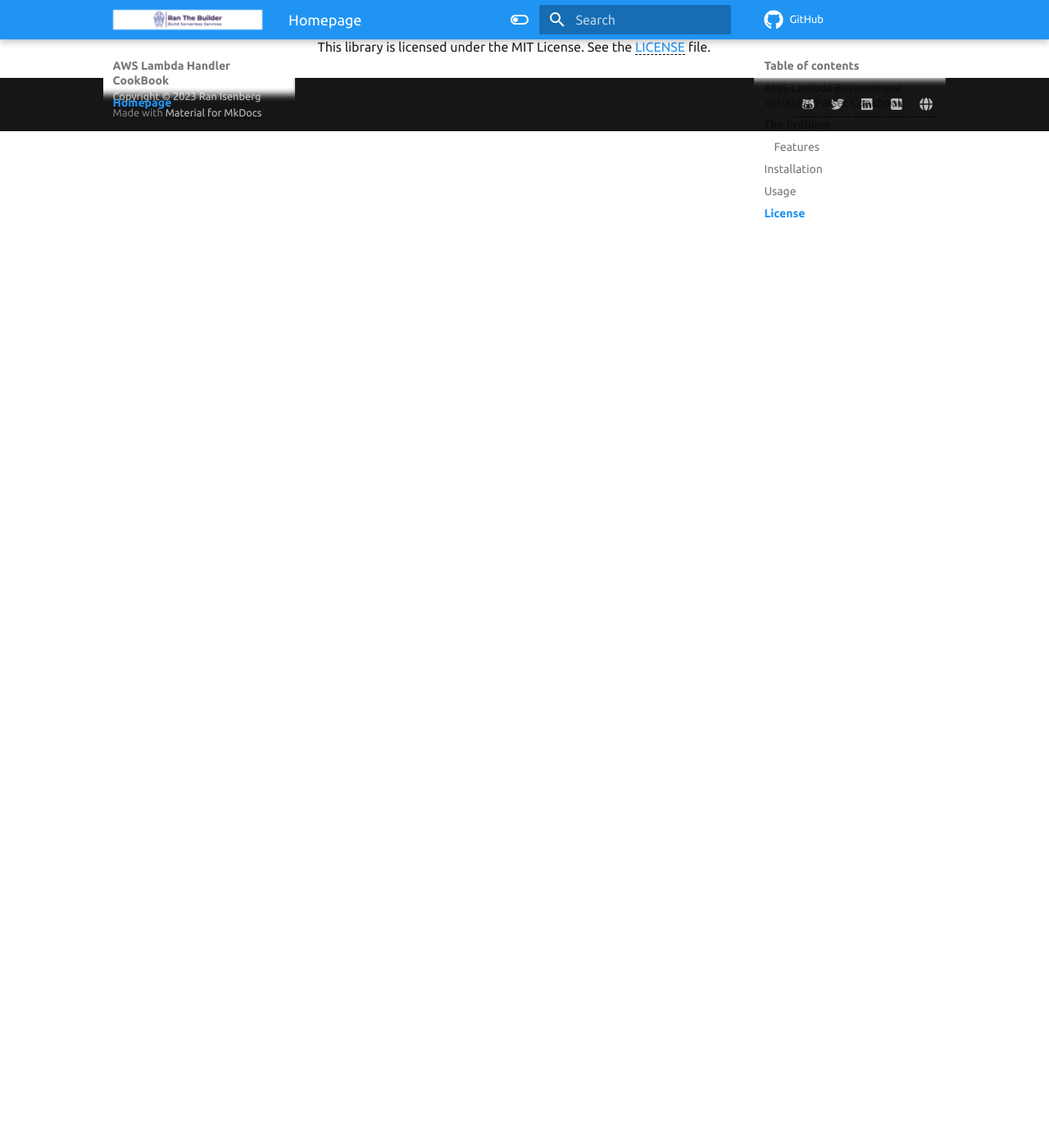
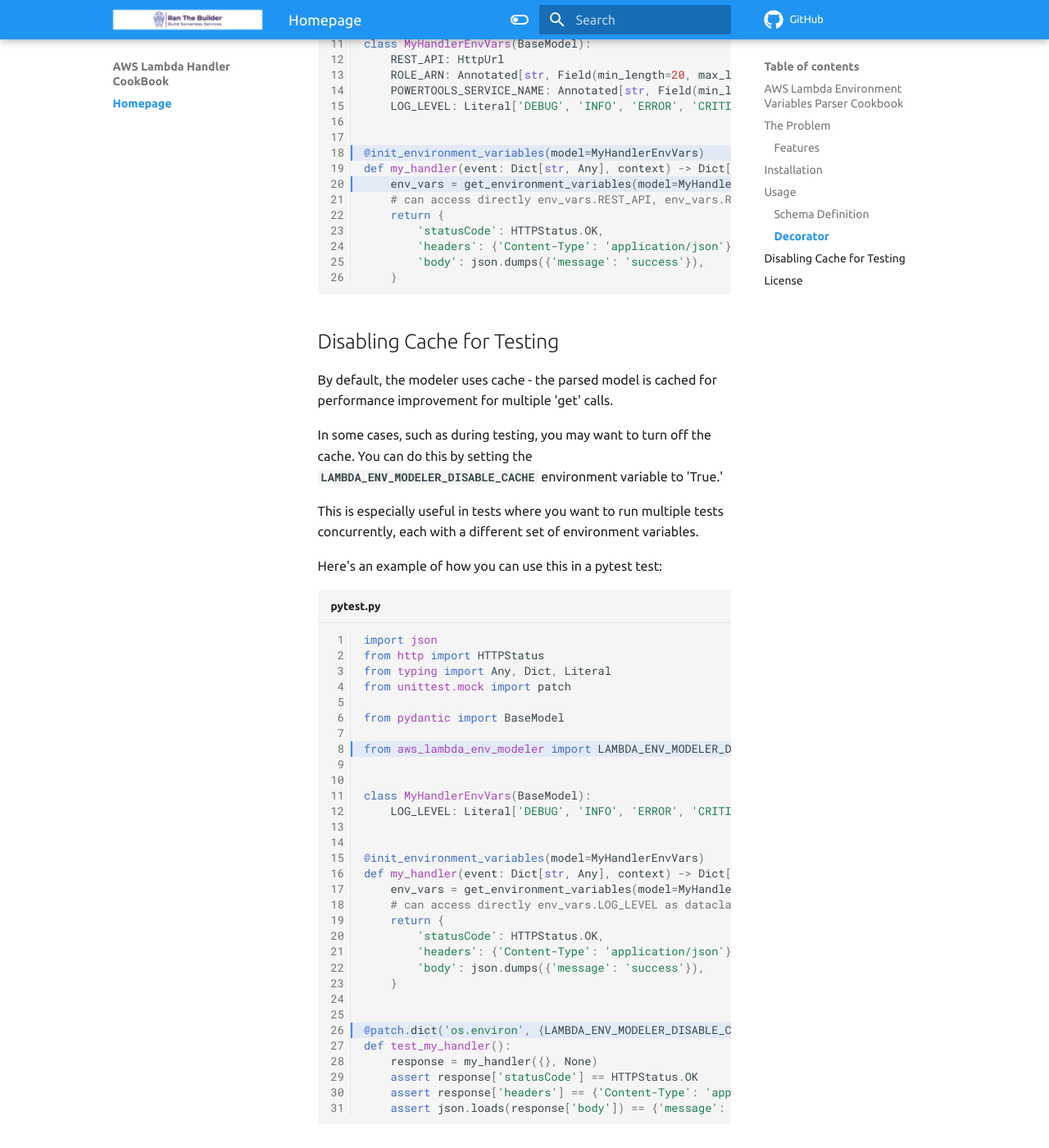
Before and after one commit to ran-isenberg/aws-lambda-env-modeler, an MkDocs documentation site: the page built from docs/index.md, in a window 1280 px wide and 1400 px high, scrolled down 2705 px. Shown: the whole window at 82% size. Built offline with MkDocs 1.6.1 and Material for MkDocs 9.7.7, drawn with Linux system fonts in a browser that asks for light colours; comment, search, counter and statistics services are not loaded; before the commit the page ends 2865 px from its top, so only the background shows below that; some of the changed text lies outside the part shown.

Commit message:
feature: allow to disable lru_caching when needed in testing context (#68)
---------

Co-authored-by: Ran Isenberg <ran.isenberg@ranthebuilder.cloud>

````diff
--- a/docs/index.md
+++ b/docs/index.md
@@ -44,24 +44,40 @@ pip install aws-lambda-env-modeler
 
 ## Usage
 
+### Schema Definition
+
 First, define a Pydantic model for your environment variables:
 
-```python
-from pydantic import BaseModel
-
-class MyEnvVariables(BaseModel):
-    DB_HOST: str
-    DB_PORT: int
-    DB_USER: str
-    DB_PASS: str
+```python title="schema.py"
+--8<-- "docs/snippets/schema.py"
 ```
 
-You must first use the `@init_environment_variables` decorator to automatically validate and initialize the environment variables before executing a function:
+Notice how you can use advanced types and value assertions and not just plain strings.
 
-Then, you can fetch and validate the environment variables with your model:
+### Decorator
 
-```python hl_lines="8 18 20" title="my_handler.py"
+Before executing a function, you must use the `@init_environment_variables` decorator to validate and initialize the environment variables automatically.
+
+The decorator guarantees that the function will run with the correct variable configuration.
+
+Then, you can fetch the environment variables using the global getter function, 'get_environment_variables,' and use them just like a data class. At this point, they are parsed and validated.
+
+```python hl_lines="7 18 20" title="my_handler.py"
 --8<-- "docs/snippets/my_handler.py"
+```
+
+## Disabling Cache for Testing
+
+By default, the modeler uses cache - the parsed model is cached for performance improvement for multiple 'get' calls.
+
+In some cases, such as during testing, you may want to turn off the cache. You can do this by setting the `LAMBDA_ENV_MODELER_DISABLE_CACHE` environment variable to 'True.'
+
+This is especially useful in tests where you want to run multiple tests concurrently, each with a different set of environment variables.
+
+Here's an example of how you can use this in a pytest test:
+
+```python hl_lines="8 26" title="pytest.py"
+--8<-- "docs/snippets/pytest.py"
 ```
 
 ## License
--- a/docs/snippets/my_handler.py
+++ b/docs/snippets/my_handler.py
@@ -1,11 +1,11 @@
 import json
 from http import HTTPStatus
-from typing import Any, Dict
+from typing import Any, Dict, Literal
 
 from pydantic import BaseModel, Field, HttpUrl
-from typing_extensions import Annotated, Literal
 
 from aws_lambda_env_modeler import get_environment_variables, init_environment_variables
+from aws_lambda_env_modeler.types import Annotated
 
 
 class MyHandlerEnvVars(BaseModel):
--- /dev/null
+++ b/docs/snippets/pytest.py
@@ -0,0 +1,31 @@
+import json
+from http import HTTPStatus
+from typing import Any, Dict, Literal
+from unittest.mock import patch
+
+from pydantic import BaseModel
+
+from aws_lambda_env_modeler import LAMBDA_ENV_MODELER_DISABLE_CACHE, get_environment_variables, init_environment_variables
+
+
+class MyHandlerEnvVars(BaseModel):
+    LOG_LEVEL: Literal['DEBUG', 'INFO', 'ERROR', 'CRITICAL', 'WARNING', 'EXCEPTION']
+
+
+@init_environment_variables(model=MyHandlerEnvVars)
+def my_handler(event: Dict[str, Any], context) -> Dict[str, Any]:
+    env_vars = get_environment_variables(model=MyHandlerEnvVars)  # noqa: F841
+    # can access directly env_vars.LOG_LEVEL as dataclass
+    return {
+        'statusCode': HTTPStatus.OK,
+        'headers': {'Content-Type': 'application/json'},
+        'body': json.dumps({'message': 'success'}),
+    }
+
+
+@patch.dict('os.environ', {LAMBDA_ENV_MODELER_DISABLE_CACHE: 'true', 'LOG_LEVEL': 'DEBUG'})
+def test_my_handler():
+    response = my_handler({}, None)
+    assert response['statusCode'] == HTTPStatus.OK
+    assert response['headers'] == {'Content-Type': 'application/json'}
+    assert json.loads(response['body']) == {'message': 'success'}
--- /dev/null
+++ b/docs/snippets/schema.py
@@ -0,0 +1,12 @@
+from typing import Literal
+
+from pydantic import BaseModel, Field, HttpUrl
+
+from aws_lambda_env_modeler.types import Annotated
+
+
+class MyEnvVariables(BaseModel):
+    REST_API: HttpUrl
+    ROLE_ARN: Annotated[str, Field(min_length=20, max_length=2048)]
+    POWERTOOLS_SERVICE_NAME: Annotated[str, Field(min_length=1)]
+    LOG_LEVEL: Literal['DEBUG', 'INFO', 'ERROR', 'CRITICAL', 'WARNING', 'EXCEPTION']
--- a/pyproject.toml
+++ b/pyproject.toml
@@ -1,6 +1,6 @@
 [tool.poetry]
 name = "aws_lambda_env_modeler"
-version = "1.0.6"
+version = "1.0.7"
 description = "AWS-Lambda-Env-Modeler is a Python library designed to simplify the process of managing and validating environment variables in your AWS Lambda functions."
 authors = ["Ran Isenberg"]
 classifiers=[
@@ -112,5 +112,5 @@ indent-style = "space"
 # Like Black, automatically detect the appropriate line ending.
 line-ending = "auto"
 
-[tool.ruff.isort]
+[tool.ruff.lint.isort]
 known-third-party = ["pydantic", "aws_lambda_powertools"]
````
Also changed, not shown: README.md (+50 -1 lines), aws_lambda_env_modeler/__init__.py (+4 -10 lines), 7 other files.
